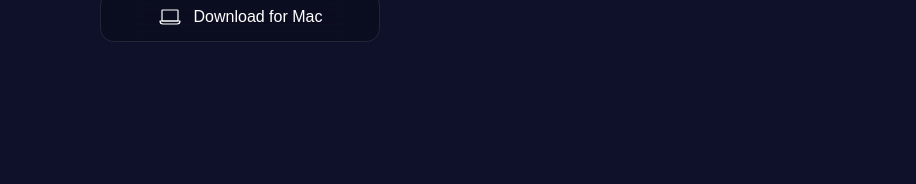
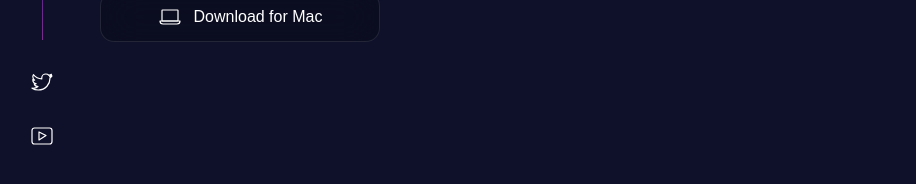
Before and after one commit to Veidz/spline-app, a React (Vite) app: page / in a window 1280 px wide. Shown: the part 610-794 px from the top of the page, without its empty margins (0-916 px from the left). Built offline with nearby package versions, Linux system fonts and the light colour scheme; a web font is replaced by a local one.

Commit message:
style: social component

```diff
--- a/src/App.tsx
+++ b/src/App.tsx
@@ -1,12 +1,13 @@
 import Spline from '@splinetool/react-spline'
 import Content from './styles/Content'
 import Wrapper from './styles/Wrapper'
+import Menu from './styles/Menu'
+import Social from './styles/Social'
 
 import IconLaptop from './assets/icon-laptop.svg'
 import IconTwitter from './assets/icon-twitter.svg'
 import IconYoutube from './assets/icon-youtube.svg'
 import Logo from './assets/logo.svg'
-import Menu from './styles/Menu'
 
 export default function App() {
   return (
@@ -27,6 +28,11 @@ export default function App() {
           <img src={ IconLaptop } alt='Download' />Download for Mac
         </button>
       </Content>
+      <Social>
+        <div />
+        <img src={ IconTwitter } alt='Twitter' />
+        <img src={ IconYoutube } alt='Youtube' />
+      </Social>
     </Wrapper>
   )
 }
--- /dev/null
+++ b/src/styles/Social.ts
@@ -0,0 +1,24 @@
+import styled from 'styled-components'
+
+const Social = styled.div`
+  position: absolute;
+  top: 150px;
+  left: 30px;
+  display: flex;
+  flex-direction: column;
+  gap: 30px;
+  align-items: center;
+
+  div {
+    width: 1px;
+    height: 500px;
+    background: linear-gradient(
+      180deg,
+      #08B6F9 0%,
+      #6C56EF 33.57%,
+      #1306DD 65.86%,
+      #AA0EB2 100%);
+  }
+`
+
+export default Social
```
